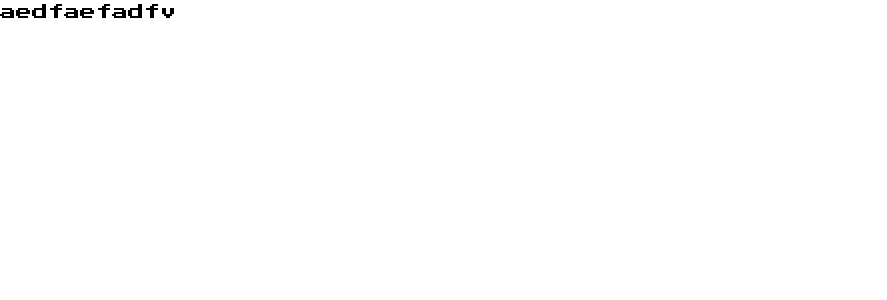
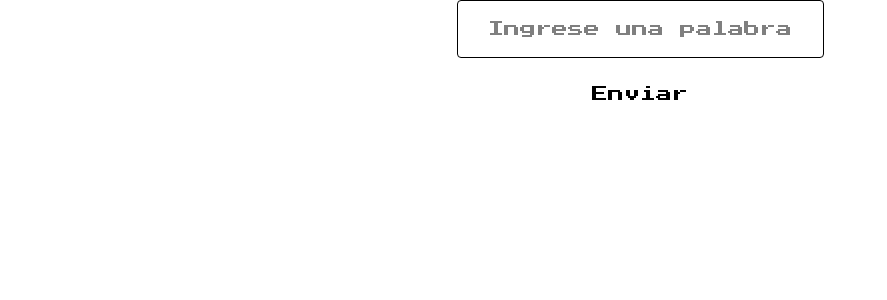
Before and after one commit to CabralJoel/unq-ui-hector-joel-cabral-trabajo-final, a React (Vite) app: page / in a window 1280 px wide. Shown: the top 300 px of the page, without its empty margins (0-887 px from the left). Built offline with nearby package versions, Linux system fonts and the light colour scheme.

Commit message:
add wordForm

```diff
--- /dev/null
+++ b/src/components/WordForm.tsx
@@ -0,0 +1,41 @@
+import { useState } from "react";
+import { Button } from "./ui/Button";
+import { Input } from "./ui/Input";
+import { cn } from "@/lib/utils";
+
+type WordFormProps = React.ComponentProps<"form"> & {
+    onWordSubmit: (word: string) => void;
+    disabled?: boolean;
+};
+
+
+export const WordForm = ({onWordSubmit,disabled,className,...props}: WordFormProps) => {
+    const [word,setWord] = useState("");
+
+    const handleSubmit = (e: React.SubmitEvent<HTMLFormElement>) => {
+        e.preventDefault();
+
+        const formattedWord = word.trim().toLowerCase();
+
+        if (!formattedWord) return;
+
+        onWordSubmit(formattedWord);
+
+        setWord("");
+    }
+
+    const handleInputChange = (e: React.ChangeEvent<HTMLInputElement, HTMLInputElement>,) => {
+        const value = e.target.value;
+
+        setWord(value);
+    };
+
+    return(
+        <form className={cn("flex flex-col items-center gap-4", className)}
+        onSubmit={handleSubmit} {...props}>
+            <Input className="text-center" type="text" placeholder="Ingrese una palabra" maxLength={25}
+            value={word} onChange={handleInputChange} disabled={disabled}/>
+            <Button type="submit" disabled={disabled}>Enviar</Button>
+        </form>
+    )
+}
--- a/src/pages/GamePage.tsx
+++ b/src/pages/GamePage.tsx
@@ -1,7 +1,14 @@
+import { WordForm } from "@/components/WordForm";
+
+
 export default function GamePage() {
+    const handleWordSubmit  = (word:string)=>{
+        console.log(word)
+    }
+
     return (
     <div>
-        <div>aedfaefadfv</div>
+        <WordForm onWordSubmit={handleWordSubmit } />
     </div>
     );
 }
```
